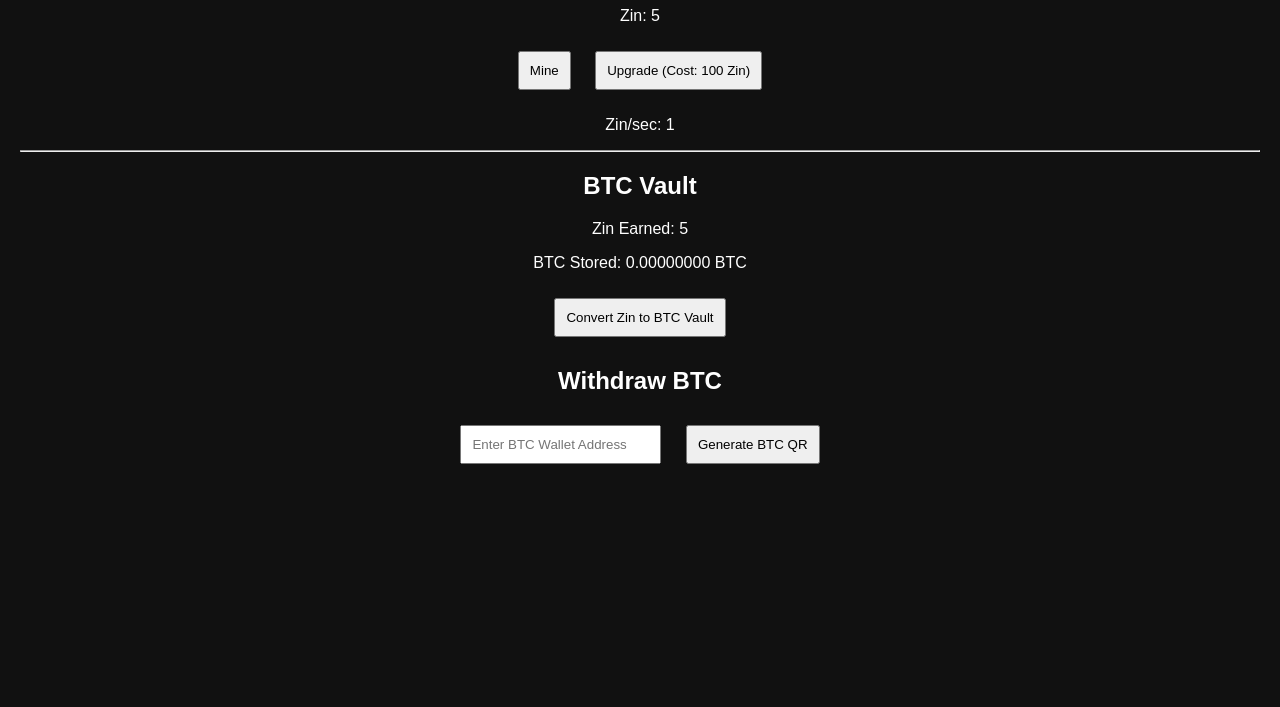
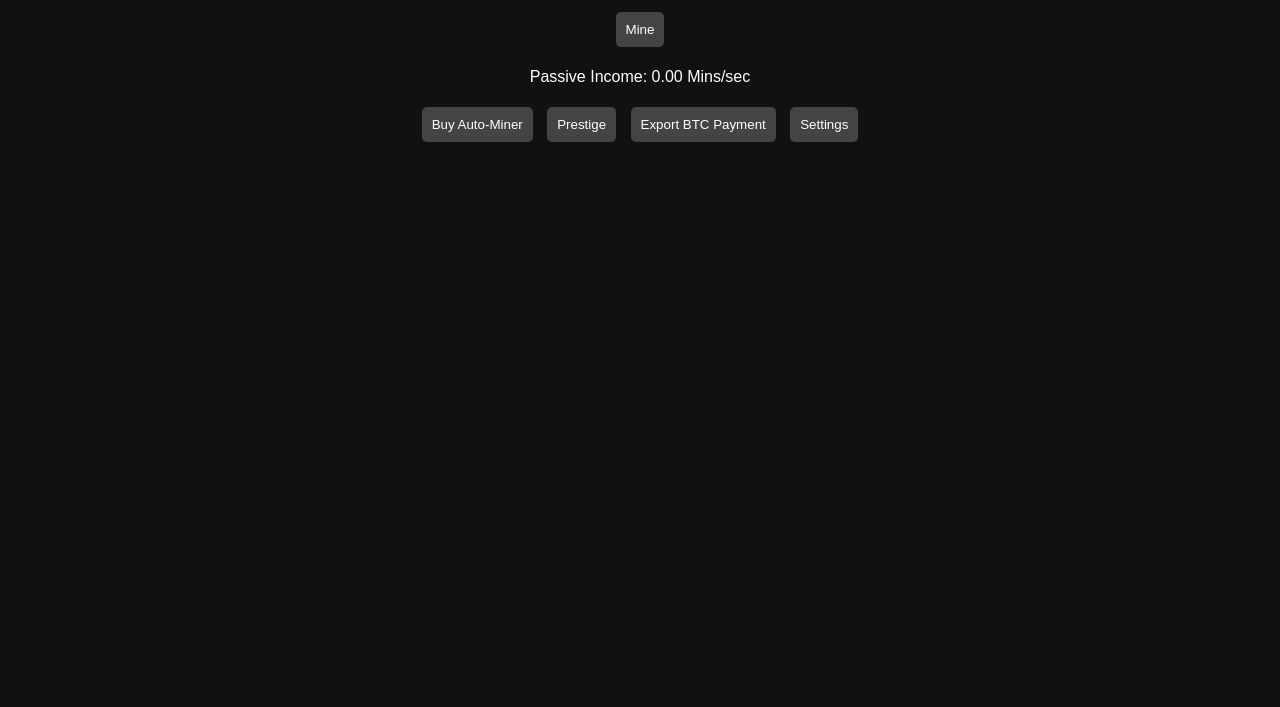
Before and after one commit to mizu1133/GameZin, a plain HTML site: page index.html in a window 1280 px wide. Shown: the part 93-800 px from the top of the page. Drawn offline with Linux system fonts and the light colour scheme.

Commit message:
Add files via upload

```diff
--- a/index.html
+++ b/index.html
@@ -2,39 +2,34 @@
 <!DOCTYPE html>
 <html lang="en">
 <head>
-  <meta charset="UTF-8" />
-  <meta name="viewport" content="width=device-width, initial-scale=1.0"/>
-  <title>GameZin</title>
-  <link rel="stylesheet" href="style.css" />
-  <script src="https://cdn.jsdelivr.net/npm/qrious@4.0.2/dist/qrious.min.js"></script>
+    <meta charset="UTF-8">
+    <title>Idle Mining Game</title>
+    <meta name="viewport" content="width=device-width, initial-scale=1.0">
+    <link rel="stylesheet" href="style.css">
 </head>
 <body>
-  <h1>GameZin</h1>
+    <div class="container">
+        <h1 id="mins">0 Mins</h1>
+        <button onclick="mine()">Mine</button>
+        <p id="rate">Passive Income: 0 Mins/sec</p>
+        <button onclick="buyAutoMiner()">Buy Auto-Miner</button>
+        <button onclick="prestige()">Prestige</button>
+        <button onclick="exportBTC()">Export BTC Payment</button>
+        <button onclick="openSettings()">Settings</button>
+    </div>
 
-  <div id="game">
-    <p>Zin: <span id="zinCount">0</span></p>
-    <button onclick="mineZin()">Mine</button>
-    <button onclick="upgradeZin()">Upgrade (Cost: <span id="upgradeCost">100</span> Zin)</button>
-    <p>Zin/sec: <span id="zinPerSec">1</span></p>
-  </div>
+    <div id="settings" class="modal">
+        <div class="modal-content">
+            <h3>Settings</h3>
+            <label>BTC Address:</label><br>
+            <input type="text" id="btcAddress"><br>
+            <label>Conversion Rate (BTC per Min):</label><br>
+            <input type="number" step="any" id="conversionRate"><br><br>
+            <button onclick="saveSettings()">Save</button>
+            <button onclick="closeSettings()">Cancel</button>
+        </div>
+    </div>
 
-  <hr>
-
-  <div id="vault">
-    <h2>BTC Vault</h2>
-    <p>Zin Earned: <span id="zinBalance">0</span></p>
-    <p>BTC Stored: <span id="btcVault">0.00000000</span> BTC</p>
-    <button onclick="convertZinToVault()">Convert Zin to BTC Vault</button>
-  </div>
-
-  <div id="withdraw">
-    <h2>Withdraw BTC</h2>
-    <input type="text" id="btcAddress" placeholder="Enter BTC Wallet Address" />
-    <button id="generatePayoutQR">Generate BTC QR</button>
-    <p id="btcAmountDisplay"></p>
-    <canvas id="btcQR"></canvas>
-  </div>
-
-  <script src="script.js"></script>
+    <script src="script.js"></script>
 </body>
 </html>
--- a/script.js
+++ b/script.js
@@ -1,69 +1,102 @@
 
-let zinCount = 0;
-let zinPerSec = 1;
-let upgradeCost = 100;
-let btcVault = 0;
+let mins = 0;
+let autoMiners = 0;
+let prestigeLevel = 0;
+let lastActive = Date.now();
+let btcAddress = "bc1qexample";
+let conversionRate = 0.00001 / 10000;
 
-function mineZin() {
-  zinCount += zinPerSec;
-  updateGameDisplay();
+function updateUI() {
+    document.getElementById("mins").innerText = mins.toFixed(2) + " Mins";
+    document.getElementById("rate").innerText = "Passive Income: " + (autoMiners * 0.1).toFixed(2) + " Mins/sec";
+    localStorage.setItem("save", JSON.stringify({ mins, autoMiners, prestigeLevel, lastActive: Date.now() }));
 }
 
-function upgradeZin() {
-  if (zinCount >= upgradeCost) {
-    zinCount -= upgradeCost;
-    zinPerSec += 1;
-    upgradeCost = Math.floor(upgradeCost * 1.5);
-    updateGameDisplay();
-  }
+function mine() {
+    mins += 1;
+    updateUI();
 }
 
-function updateGameDisplay() {
-  document.getElementById("zinCount").innerText = zinCount;
-  document.getElementById("zinPerSec").innerText = zinPerSec;
-  document.getElementById("upgradeCost").innerText = upgradeCost;
-  document.getElementById("zinBalance").innerText = zinCount;
-  document.getElementById("btcVault").innerText = btcVault.toFixed(8);
+function buyAutoMiner() {
+    let cost = 10 + autoMiners * 5;
+    if (mins >= cost) {
+        mins -= cost;
+        autoMiners++;
+        updateUI();
+    } else {
+        alert("Not enough Mins");
+    }
 }
 
-function convertZinToVault() {
-  const zinToSat = 1000;
-  const sats = zinCount / zinToSat;
-  const btc = sats / 100_000_000;
-  btcVault += btc;
-  zinCount = 0;
-  updateGameDisplay();
+function prestige() {
+    if (mins >= 10000) {
+        mins = 0;
+        autoMiners = 0;
+        prestigeLevel++;
+        alert("Prestiged! Bonus: +" + (prestigeLevel * 5) + "% offline efficiency");
+        updateUI();
+    } else {
+        alert("Need 10,000 Mins to prestige.");
+    }
 }
 
-function generatePayoutQR(btcAmount, walletAddress) {
-  const payoutData = `bitcoin:${walletAddress}?amount=${btcAmount}`;
-  const qrCanvas = document.getElementById("btcQR");
-
-  new QRious({
-    element: qrCanvas,
-    value: payoutData,
-    size: 256
-  });
-
-  document.getElementById("btcAmountDisplay").innerText =
-    `Send ${btcAmount.toFixed(8)} BTC to: ${walletAddress}`;
+function exportBTC() {
+    if (mins >= 10000) {
+        let btcAmount = 10000 * conversionRate;
+        let content = `Send ${btcAmount.toFixed(8)} BTC to:\n${btcAddress}`;
+        let blob = new Blob([content], { type: "text/plain;charset=utf-8" });
+        let link = document.createElement("a");
+        link.href = URL.createObjectURL(blob);
+        link.download = "btc_payout.txt";
+        link.click();
+        mins -= 10000;
+        updateUI();
+    } else {
+        alert("Need 10,000 Mins to export payout.");
+    }
 }
 
-document.addEventListener("DOMContentLoaded", function () {
-  updateGameDisplay();
+function openSettings() {
+    document.getElementById("btcAddress").value = btcAddress;
+    document.getElementById("conversionRate").value = conversionRate;
+    document.getElementById("settings").style.display = "block";
+}
 
-  setInterval(() => {
-    zinCount += zinPerSec;
-    updateGameDisplay();
-  }, 1000);
+function saveSettings() {
+    btcAddress = document.getElementById("btcAddress").value;
+    conversionRate = parseFloat(document.getElementById("conversionRate").value);
+    localStorage.setItem("settings", JSON.stringify({ btcAddress, conversionRate }));
+    closeSettings();
+}
 
-  const payoutBtn = document.getElementById("generatePayoutQR");
-  if (payoutBtn) {
-    payoutBtn.addEventListener("click", () => {
-      const address = document.getElementById("btcAddress").value;
-      if (btcVault > 0 && address) {
-        generatePayoutQR(btcVault, address);
-      }
-    });
-  }
-});
+function closeSettings() {
+    document.getElementById("settings").style.display = "none";
+}
+
+function passiveMine() {
+    mins += autoMiners * 0.1;
+    updateUI();
+}
+
+function load() {
+    let save = JSON.parse(localStorage.getItem("save"));
+    if (save) {
+        mins = save.mins;
+        autoMiners = save.autoMiners;
+        prestigeLevel = save.prestigeLevel;
+        let offlineTime = (Date.now() - save.lastActive) / 1000;
+        let offlineMins = autoMiners * 0.1 * offlineTime * 2 * (1 + 0.05 * prestigeLevel);
+        mins += offlineMins;
+    }
+
+    let settings = JSON.parse(localStorage.getItem("settings"));
+    if (settings) {
+        btcAddress = settings.btcAddress;
+        conversionRate = settings.conversionRate;
+    }
+
+    updateUI();
+    setInterval(passiveMine, 1000);
+}
+
+window.onload = load;
--- a/style.css
+++ b/style.css
@@ -1,16 +1,37 @@
 
 body {
-  font-family: Arial;
-  text-align: center;
-  background: #111;
-  color: white;
-  margin: 0;
-  padding: 20px;
+    background-color: #111;
+    color: #fff;
+    font-family: Arial, sans-serif;
+    text-align: center;
+    margin: 0;
 }
-button, input {
-  padding: 10px;
-  margin: 10px;
+.container {
+    padding: 20px;
 }
-canvas {
-  margin-top: 20px;
+button {
+    background-color: #444;
+    color: white;
+    padding: 10px;
+    margin: 5px;
+    border: none;
+    border-radius: 5px;
 }
+.modal {
+    display: none;
+    position: fixed;
+    top: 0; left: 0; right: 0; bottom: 0;
+    background-color: rgba(0,0,0,0.8);
+}
+.modal-content {
+    background-color: #222;
+    padding: 20px;
+    margin: 10% auto;
+    width: 80%;
+    border-radius: 8px;
+}
+input {
+    width: 90%;
+    padding: 8px;
+    margin: 5px 0;
+}
```
